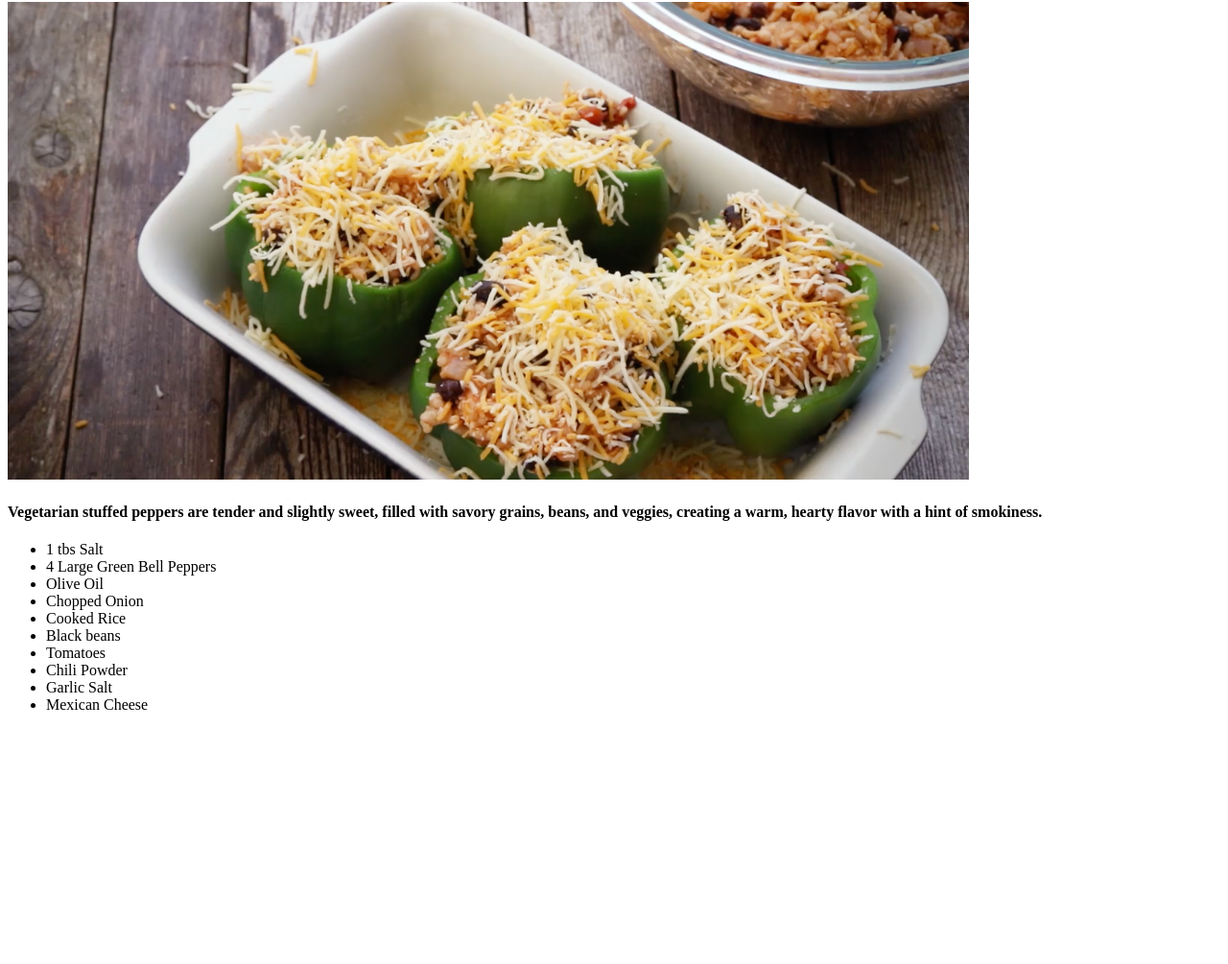
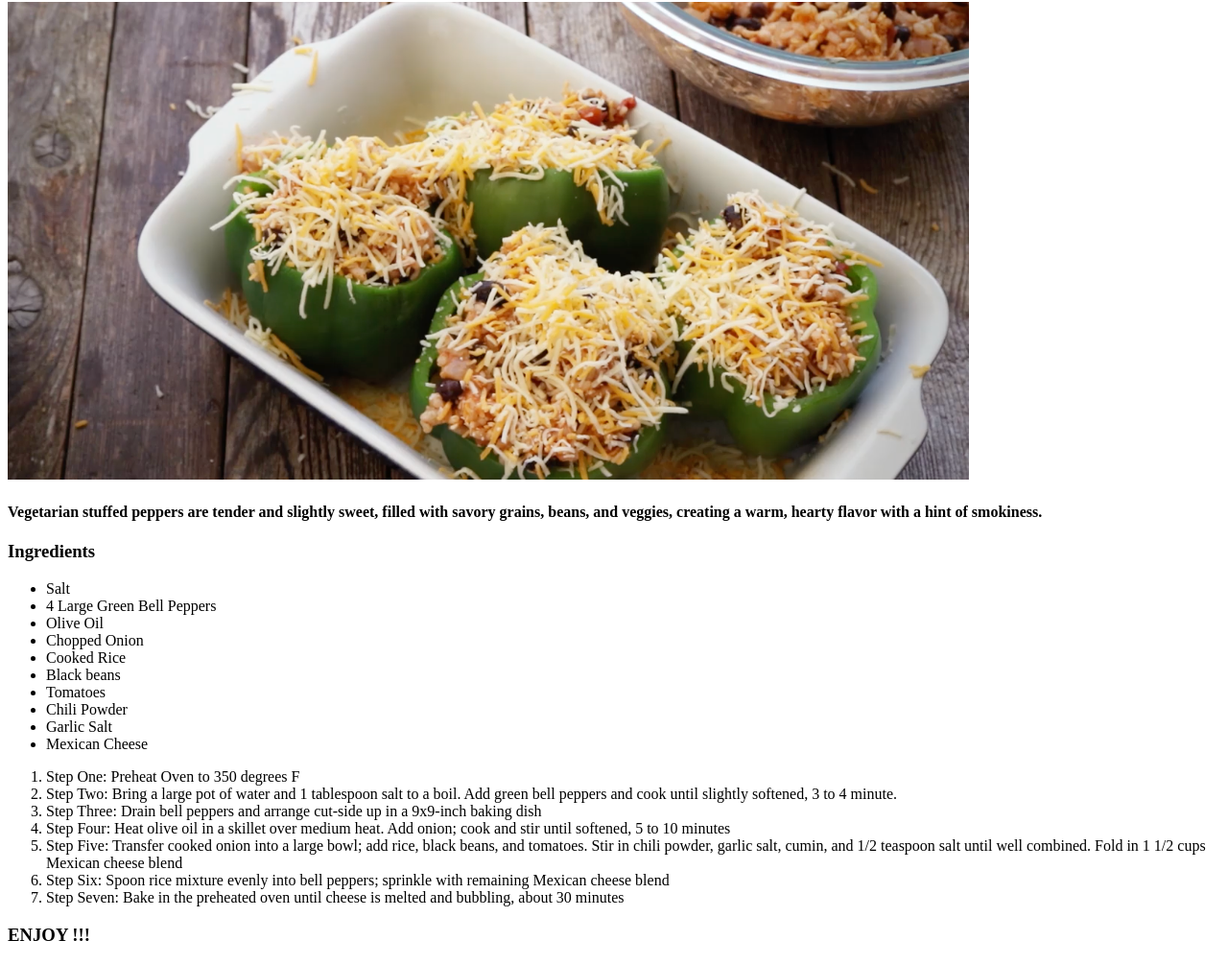
Before and after one commit to narwalsim/odin-recipes, a plain HTML site: page recipes/stuffedpeppers.html in a window 1280 px wide. Shown: the part 78-1083 px from the top of the page at 96% size. Before the commit the page ends 838 px from the top, so only its background shows below. Drawn offline with Linux system fonts and the light colour scheme; files whose address does not match are found by name.

Commit message:
Created a Unordered and Ordered list to display ingredients and steps

```diff
--- a/recipes/stuffedpeppers.html
+++ b/recipes/stuffedpeppers.html
@@ -12,8 +12,9 @@
         Vegetarian stuffed peppers are tender and slightly sweet, filled with savory grains, beans,
         and veggies, creating a warm, hearty flavor with a hint of smokiness.
     </h4>
+    <h3> Ingredients </h3>
     <ul>
-        <li> 1 tbs Salt </li>
+        <li> Salt </li>
         <li> 4 Large Green Bell Peppers</li>
         <li> Olive Oil </li>
         <li> Chopped Onion</li>
@@ -24,5 +25,19 @@
         <li> Garlic Salt</li>
         <li> Mexican Cheese</li>
     </ul>
+    <ol>
+        <li> Step One: Preheat Oven to 350 degrees F</li>
+        <li> Step Two: Bring a large pot of water and 1 tablespoon salt to a boil.
+            Add green bell peppers and cook until slightly softened, 3 to 4 minute.</li>
+        <li> Step Three: Drain bell peppers and arrange cut-side up in a 9x9-inch baking dish</li>
+        <li> Step Four: Heat olive oil in a skillet over medium heat.
+             Add onion; cook and stir until softened, 5 to 10 minutes</li>
+        <li> Step Five: Transfer cooked onion into a large bowl; add rice, black beans, and tomatoes. Stir in chili powder, garlic salt, cumin,
+             and 1/2 teaspoon salt until well combined. Fold in 1 1/2 cups Mexican cheese blend</li>
+        <li> Step Six: Spoon rice mixture evenly into bell peppers; sprinkle with remaining Mexican cheese blend</li>
+        <li> Step Seven: Bake in the preheated oven until cheese is melted and bubbling, about 30 minutes</li>
+
+    </ol>
+    <h3> ENJOY !!!</h3>
 </body>
 </html>
```
